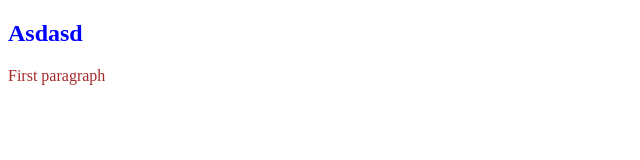
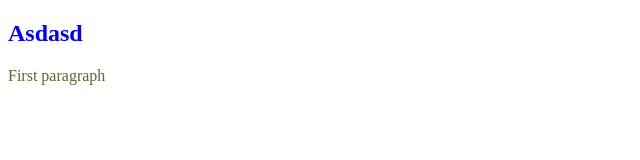
Before and after one commit to AlexP92/GIT, a plain HTML site: page index.html in a window 1280 px wide. Shown: the full height of the page, 0-640 px from the left. Drawn offline with Linux system fonts and the light colour scheme.

Commit message:
change color

```diff
--- a/style.css
+++ b/style.css
@@ -1,5 +1,5 @@
 p{
-    color:brown
+    color: darkolivegreen
 }
 
 h1{
```
